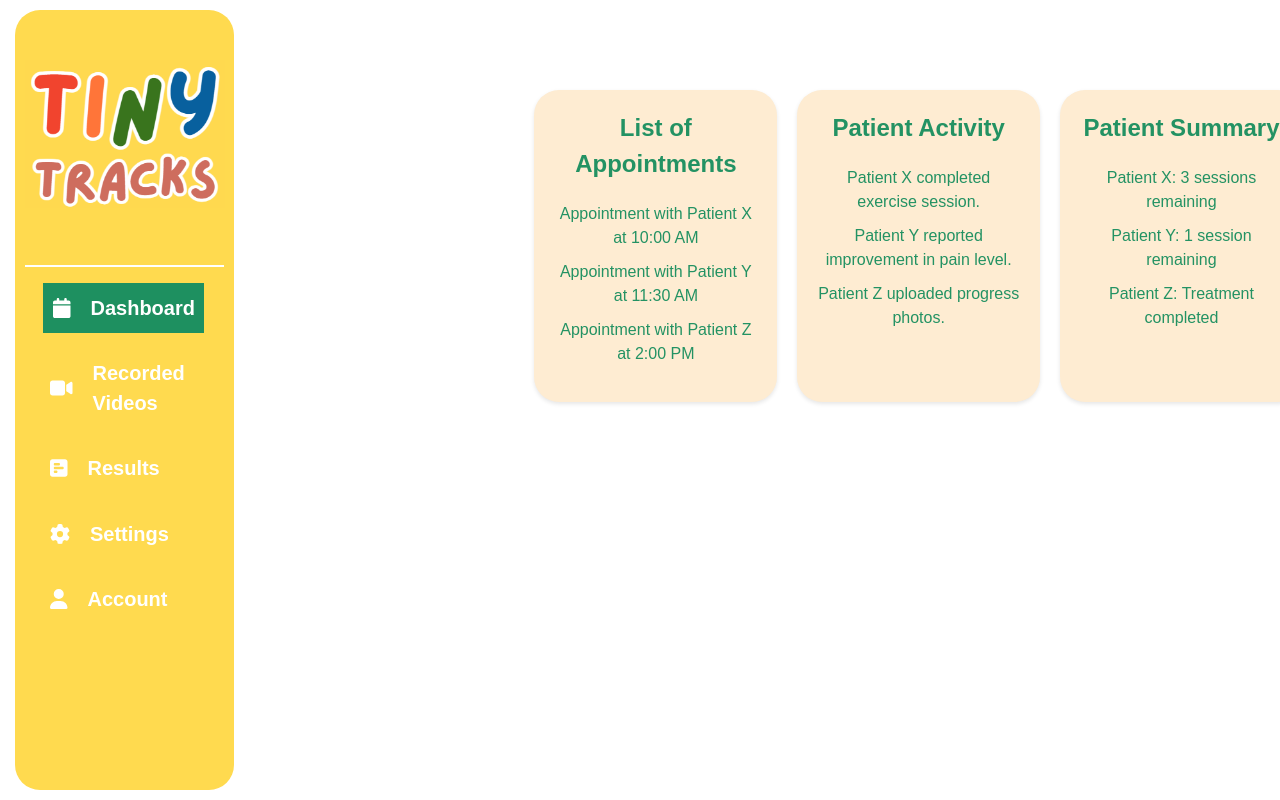
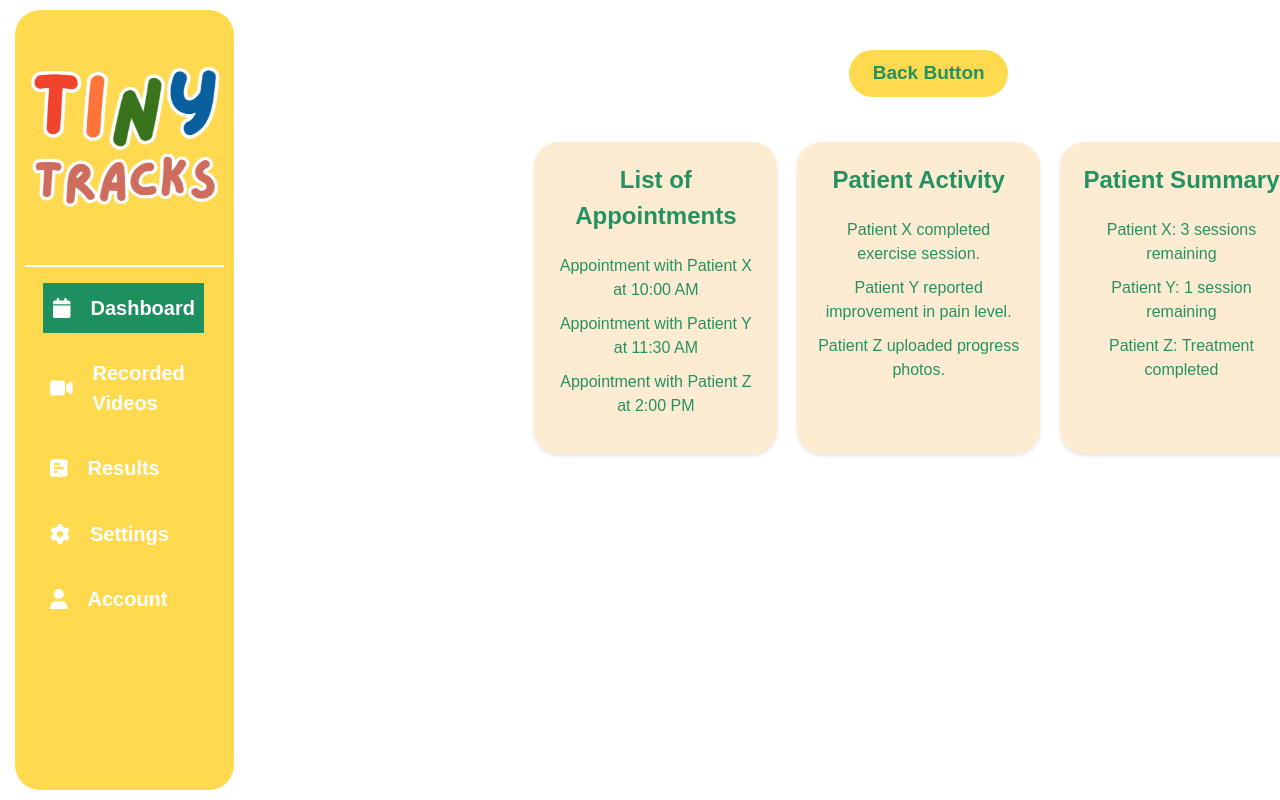
Before and after one commit to qhagayla/GMSADashboard, a React (Vite) app in the folder client/: page / in a window 1280 px wide. Both pictures are taken after a click on the item "Dashboard". Shown: the top 800 px of the page. Built offline with nearby package versions, Linux system fonts and the light colour scheme; the HTML template or start-up script is replaced by a standard one.

Commit message:
Recorded videos updated

```diff
--- a/client/src/App.css
+++ b/client/src/App.css
@@ -83,17 +83,13 @@
   display: flex; /* Using flexbox */
   align-items: center; /* Centering vertically */
   justify-content: space-between; /* Distributing items evenly */
-  margin-bottom: 500px;
 }
 
 .greeting {
   text-align: left;
-  margin-bottom: 40px;
   font-size: 16px; /* Hello, PT Sumalde! */
 }
 
 .greeting h2 {
   font-size: 30px; /* Adjust the word "Have a nice day!" */
-  margin-right: 10px;
-  margin-bottom: 10px;
 }
--- a/client/src/App.jsx
+++ b/client/src/App.jsx
@@ -12,6 +12,10 @@ function App() {
     setActiveMenuItem(menuItem);
   };
 
+  const handleBackToAppClick = () => {
+    setActiveMenuItem(""); // Resetting to an empty string to go back to App
+  };
+
   return (
     <div className="app-container">
       <Sidebar
@@ -19,19 +23,19 @@ function App() {
         handleMenuItemClick={handleMenuItemClick}
       />
       <div className="content">
-        {activeMenuItem === "" && ( // Render greeting only if no active menu item is selected
+        {activeMenuItem === "" && (
           <div className="content-top">
             <div className="greeting">
               <DateDisplay />
-            <h1>Hello, PT Sumalde!</h1>
+              <h1 style={{ marginTop: '40px' }}>Hello, PT Sumalde!</h1>
               <h2>Have a nice day!</h2>
             </div>
             <img src="src\components\dashboard-top.png" alt="Image" />
           </div>
         )}
 
-        {activeMenuItem === "dashboard" && <Dashboard />}
-        {activeMenuItem === "recordedVideos" && <RecordedVideos />}
+        {activeMenuItem === "dashboard" && <Dashboard onBackClick={handleBackToAppClick} />}
+        {activeMenuItem === "recordedVideos" && <RecordedVideos onBackClick={handleBackToAppClick} />}
       </div>
     </div>
   );
--- a/client/src/Dashboard.css
+++ b/client/src/Dashboard.css
@@ -42,3 +42,16 @@
 .widget:nth-child(3) {
   background-color: #feecd2;
 }
+
+.dashboard button {
+  margin-bottom: 5px; /* Added some spacing below the button */
+  background-color: #ffda4f; /* Change the color of the button */
+  color: #239263; /* Change the font color */
+  font-weight: bold;
+  border-radius: 25px;
+  font-size: 19px;
+}
+
+.dashboard button:hover {
+  background-color: #ffd333;
+}
--- a/client/src/Dashboard.jsx
+++ b/client/src/Dashboard.jsx
@@ -1,10 +1,10 @@
 import React from "react";
 import "./Dashboard.css";
 
-function Dashboard() {
-
+function Dashboard({ onBackClick }) {
   return (
     <div className="dashboard">
+      <button onClick={onBackClick}>Back Button</button>
       <div className="dashboard-content">
         <div className="widget">
           <h2>List of Appointments</h2>
--- a/client/src/RecordedVideos.css
+++ b/client/src/RecordedVideos.css
@@ -32,7 +32,7 @@
 
   .video-item h3 {
     font-size: 1.1em;
-    margin-bottom: 10px;
+    margin-bottom: 0px;
     color: #239263;
     text-align: center;
   }
@@ -44,7 +44,7 @@
 
   .video-thumbnail {
     width: 100%;
-    height: 100px;
+    height: 90px;
     object-fit: cover;
     border-radius: 10px;
   }
@@ -73,3 +73,16 @@
   .pagination button:hover {
     background-color: #bbb;
   }
+
+  .back-button {
+    margin-bottom: 5px; /* Added some spacing below the button */
+    background-color: #ffda4f; /* Change the color of the button */
+    color: #239263; /* Change the font color */
+    font-weight: bold;
+    border-radius: 25px;
+    font-size: 19px;
+  }
+
+  .back-button:hover {
+    background-color: #ffd333;
+  }
--- a/client/src/RecordedVideos.jsx
+++ b/client/src/RecordedVideos.jsx
@@ -1,7 +1,7 @@
 import React, { useState } from "react";
 import "./RecordedVideos.css";
 
-const RecordedVideos = () => {
+const RecordedVideos = ({ onBackClick }) => {
   const [videoList] = useState(() => [
     { id: 1, title: "Run", date: "2024-02-01", duration: "10:00", thumbnail: "https://via.placeholder.com/150" },
     { id: 2, title: "Gallop", date: "2024-02-02", duration: "12:30", thumbnail: "https://via.placeholder.com/150" },
@@ -33,6 +33,7 @@ const RecordedVideos = () => {
 
   return (
     <div className="recorded-videos">
+      <button onClick={onBackClick} className="back-button">Back Button</button>
       <h2>Recorded Videos</h2>
       <div className="video-list">
         {currentVideos.map((video) => (
```
Also changed, not shown: client/src/DoctorProfile.css (added), client/src/DoctorProfile.jsx (added). Lines whose indentation alone changed are shown as unchanged.
